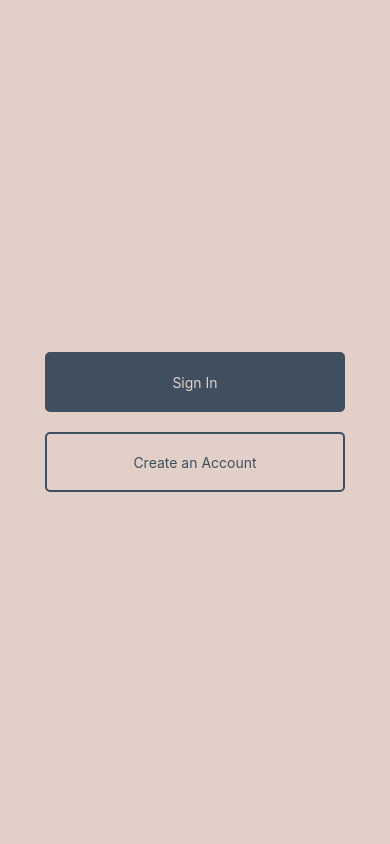
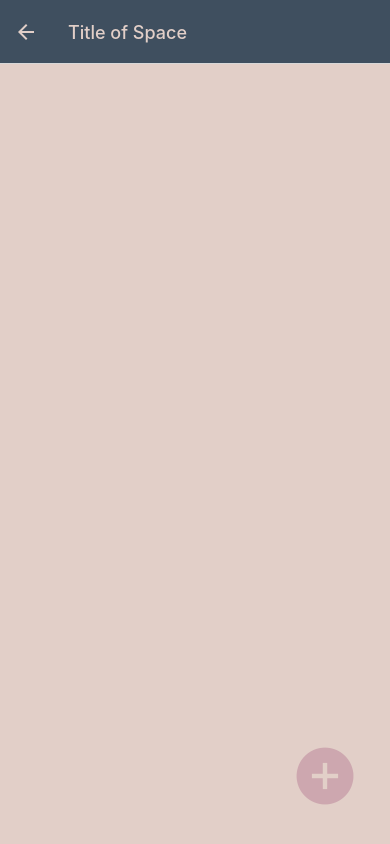
Before and after one commit to johnziss9/EasyContinuity-Mobile, a React Native app: screen /Space in a window 390 px wide. Built offline with nearby package versions, Linux system fonts and the light colour scheme.

Commit message:
- Created Space page. - Clicking on a space now takes user to the space page. - Modified space card navigation test. - Renamed Space card to SpaceCard.

```diff
--- a/App.js
+++ b/App.js
@@ -6,6 +6,7 @@ import { Platform } from 'react-native';
 
 import Home from './pages/Home';
 import Dashboard from './pages/Dashboard';
+import Space from './pages/Space';
 
 enableScreens();
 
@@ -35,6 +36,20 @@ const App = () => {
                 color: '#E2CFC8'
               }
             }} />
+          <Stack.Screen
+            name="Space"
+            component={Space}
+            options={{
+              title: 'Title of Space',
+              headerBackVisible: Platform.OS === 'ios',
+              headerStyle: {
+                backgroundColor: '#3F4F5F'
+              },
+              headerTintColor: '#E2CFC8',
+              headerTitleStyle: {
+                color: '#E2CFC8'
+              }
+            }} />
         </Stack.Navigator>
       </NavigationContainer>
     </SafeAreaProvider>
--- a/components/Space.jsx
+++ b/components/Space.jsx
@@ -2,7 +2,7 @@ import React from 'react';
 import { StyleSheet, View, Text, Pressable } from 'react-native';
 import Ionicons from 'react-native-vector-icons/Ionicons';
 
-const Space = ({ spaceName, onPress }) => {
+const SpaceCard = ({ spaceName, onPress }) => {
     return (
         <Pressable style={styles.pressable} onPress={onPress} testID='space-component'>
             <View style={styles.container}>
@@ -50,4 +50,4 @@ const styles = StyleSheet.create({
     }
 });
 
-export default Space;
+export default SpaceCard;
--- a/pages/Dashboard.jsx
+++ b/pages/Dashboard.jsx
@@ -2,7 +2,7 @@ import React, { useState } from 'react';
 import { StyleSheet, Pressable, Modal, View, Text, TouchableOpacity, TextInput } from 'react-native';
 import { SafeAreaView } from 'react-native-safe-area-context';
 import Ionicons from 'react-native-vector-icons/Ionicons';
-import Space from '../components/Space';
+import SpaceCard from '../components/Space';
 import { useNavigation } from '@react-navigation/native';
 
 const Dashboard = () => {
@@ -12,7 +12,7 @@ const Dashboard = () => {
     const [spaceName, setSpaceName] = React.useState('');
 
     const hendleSpacePress = () => {
-        navigation.navigate('Home');
+        navigation.navigate('Space');
     };
 
     return (
@@ -45,8 +45,8 @@ const Dashboard = () => {
                     </View>
                 </View>
             </Modal>
-            <Space spaceName={"House of the Dragons"} onPress={hendleSpacePress} />
-            <Space spaceName={"Fast & Furious"} onPress={hendleSpacePress} />
+            <SpaceCard spaceName={"House of the Dragons"} onPress={hendleSpacePress} />
+            <SpaceCard spaceName={"Fast & Furious"} onPress={hendleSpacePress} />
             <Pressable style={styles.addNewButton} testID='add-space-button' onPress={() => setShowAddNewSpaceModal(true)}>
                 <Ionicons name="add-circle-sharp" size={70} color="#CDA7AF" />
             </Pressable>
--- /dev/null
+++ b/pages/Space.jsx
@@ -0,0 +1,96 @@
+import React, { useState } from 'react';
+import { StyleSheet, Pressable, Modal, View, Text, TouchableOpacity } from 'react-native';
+import { SafeAreaView } from 'react-native-safe-area-context';
+import Ionicons from 'react-native-vector-icons/Ionicons';
+
+const Space = () => {
+    const [showAddNewItemModal, setShowAddNewItemModal] = useState(false);
+
+    return (
+        <SafeAreaView style={styles.container}>
+            <Modal
+                transparent={true}
+                animationType="fade"
+                visible={showAddNewItemModal}
+                onRequestClose={() => setShowAddNewItemModal(false)} // Android back button handling
+            >
+                <View style={styles.modalContainer}>
+                    <View style={styles.modalContent}>
+                        <Text style={styles.modalText} accessibilityLabel="Add Item:">Add Item:</Text>
+                        <View style={styles.modalButtonsContainer}>
+                            <TouchableOpacity style={[styles.modalButton, styles.modalButtonFolder]} testID='add-new-folder-button' onPress={() => setShowAddNewItemModal(false)}>
+                                <Text style={[styles.modalButtonText, styles.modalButtonTextFolder]}>Folder</Text>
+                            </TouchableOpacity>
+                            <TouchableOpacity style={[styles.modalButton, styles.modalButtonAttachment]} testID='add-new-attachment-button' onPress={() => setShowAddNewItemModal(false)}>
+                                <Text style={[styles.modalButtonText, styles.modalButtonTextAttachment]}>Attachment</Text>
+                            </TouchableOpacity>
+                        </View>
+                    </View>
+                </View>
+            </Modal>
+            <Pressable style={styles.addNewButton} testID='add-item-button' onPress={() => setShowAddNewItemModal(true)}>
+                <Ionicons name="add-circle-sharp" size={70} color="#CDA7AF" />
+            </Pressable>
+        </SafeAreaView>
+    );
+}
+
+const styles = StyleSheet.create({
+    container: {
+        flex: 1,
+        backgroundColor: '#E2CFC8',
+        alignItems: 'center'
+    },
+    addNewButton: {
+        position: 'absolute',
+        bottom: 30,
+        right: 30
+    },
+    modalContainer: {
+        flex: 1,
+        justifyContent: 'center',
+        alignItems: 'center',
+        backgroundColor: 'rgba(0, 0, 0, 0.6)',
+    },
+    modalContent: {
+        width: '85%',
+        padding: 20,
+        backgroundColor: '#E2CFC8',
+        borderRadius: 10,
+        alignItems: 'left',
+    },
+    modalText: {
+        fontSize: 20,
+        marginBottom: 10,
+        color: '#3F4F5F'
+    },
+    modalButtonsContainer: {
+        alignItems: 'center'
+    },
+    modalButton: {
+        borderRadius: 5,
+        width: '70%',
+        height: 60,
+        justifyContent: 'center',
+        margin: 10
+    },
+    modalButtonAttachment: {
+        backgroundColor: '#3F4F5F',
+    },
+    modalButtonFolder: {
+        borderWidth: 2,
+        borderColor: '#3F4F5F'
+    },
+    modalButtonText: {
+        fontSize: 18,
+        textAlign: 'center'
+    },
+    modalButtonTextAttachment: {
+        color: '#E2CFC8'
+    },
+    modalButtonTextFolder: {
+        color: '#3F4F5F'
+    }
+});
+
+export default Space;
```
Also changed, not shown: 1 other file (tests, documents, lock files or other folders).
